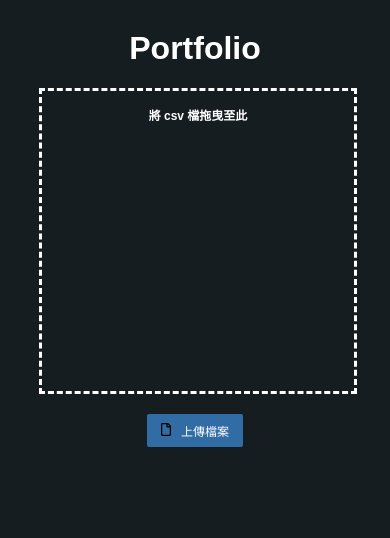
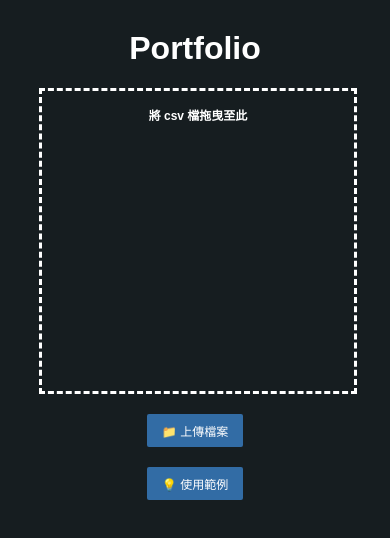
Before and after one commit to aleetsaiya/yfinance-portfolio, a React (Create React App) app: page / in a window 390 px wide. Shown: the top 538 px of the page. Built offline with nearby package versions, Linux system fonts and the light colour scheme; the HTML template or start-up script is replaced by a standard one.

Commit message:
add mobile logo

```diff
--- a/src/App.js
+++ b/src/App.js
@@ -33,6 +33,41 @@ const App = () => {
       setTimeout(() => setSeconds(seconds - 1), 1000);
     }
   });
+
+  const demoData = () => {
+    initData(
+      [
+        [
+          "SMH","300","2021/12/6","16:00 EST","-1.1499939","299.57","301.38","290.51","5105964","20211206","299.02","0.96984","","","",""
+        ],
+        [
+          "MSFT","326.19","2021/12/6","16:00 EST","3.1799927","323.95","327.42","319.23","30032556","20211126","334.11","0.29929","","","",""
+        ],
+        [
+          "MSFT","326.19","2021/12/6","16:00 EST","3.1799927","323.95","327.42","319.23","30032556","20211206","324.71","1.75542","","","",""
+        ],
+        [
+          "VOO","421.82","2021/12/6","16:00 EST","4.98001","419.41","423.64","417","7124862","20211126","424.96","0.35298","","","",""
+        ],
+        [
+          "VOO","421.82","2021/12/6","16:00 EST","4.98001","419.41","423.64","417","7124862","20211206","419.85","2.71527","","","",""
+        ],
+        [
+          "QQQ","386.2","2021/12/6","16:00 EST","3.0700073","383.63","387.6","379.31","64706783","20211126","396.07","0.25248","","","",""
+        ],
+        [
+          "QQQ","386.2","2021/12/6","16:00 EST","3.0700073","383.63","387.6","379.31","64706783","20211206","384.08","2.23912","","","",""
+        ]
+      ],
+      {
+        "symbol": 0,
+        "purchasePrice": 10,
+        "quantity": 11,
+        "tradingDate": 9,
+        "currentPrice": 1
+      }
+    );
+  }
 
   const findEnterprise = (ar, target) => {
     for(let i = 0; i < ar.length; i++) {
@@ -229,7 +264,6 @@ const App = () => {
     e.preventDefault();
     e.stopPropagation();
     setFileEnter(false);
-    console.log('leave');
   }
 
   const onDrop = e => {
@@ -272,13 +306,15 @@ const App = () => {
           <div className="dropInfo">將 csv 檔拖曳至此</div>
         </div>
         <label className="input-label">
-          <img src={fileIcon} className="csvIcon" alt="csvIcon" />
-          <span>上傳檔案</span>
+          <span>📁 上傳檔案</span>
           <div style={{display: 'none'}}>
             <CSVReader onFileLoaded={rows => {
               loadData(rows);
             }} />
           </div>
+        </label>
+        <label className="input-label" onClick={demoData}>
+          <span>💡 使用範例</span>
         </label>
       </div>
       <main style={(fileLoaded && seconds <= 0) ? {}:{visibility: "hidden"}}>
```
Also changed, not shown: public/logo192.png (added), public/logo512.png (added), public/manifest.json.
